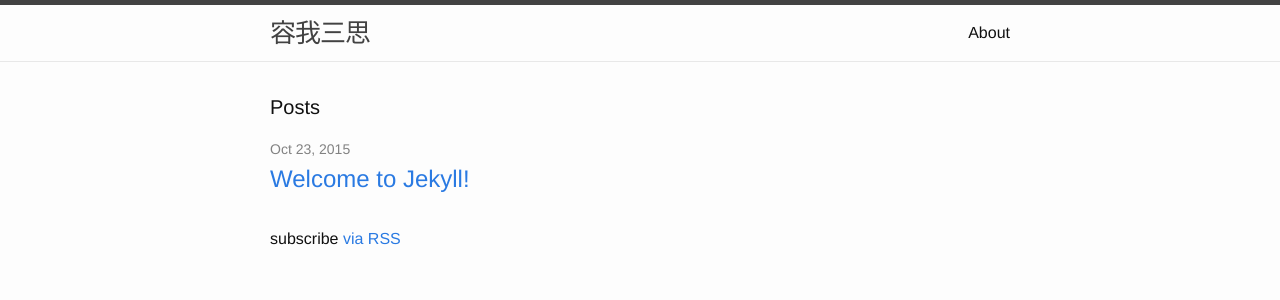
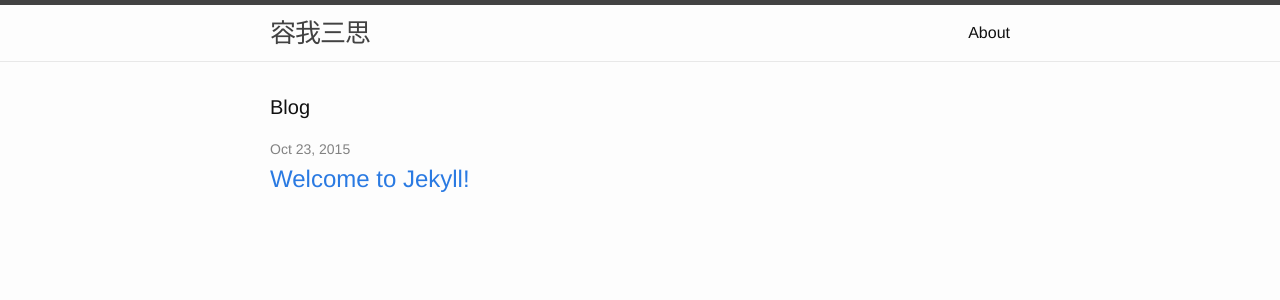
Before and after one commit to zhuyuesut/blog, a Jekyll site: the page built from index.html, in a window 1280 px wide. Shown: the top 300 px of the page. Built offline with Jekyll 4.4.1, drawn with Linux system fonts in a browser that asks for light colours.

Commit message:
remove feed.xml

```diff
--- a/index.html
+++ b/index.html
@@ -4,7 +4,7 @@ layout: default
 
 <div class="home">
 
-  <h1 class="page-heading">Posts</h1>
+  <h1 class="page-heading">Blog</h1>
 
   <ul class="post-list">
     {% for post in site.posts %}
@@ -18,6 +18,4 @@ layout: default
     {% endfor %}
   </ul>
 
-  <p class="rss-subscribe">subscribe <a href="{{ "/feed.xml" | prepend: site.baseurl }}">via RSS</a></p>
-
 </div>
```
